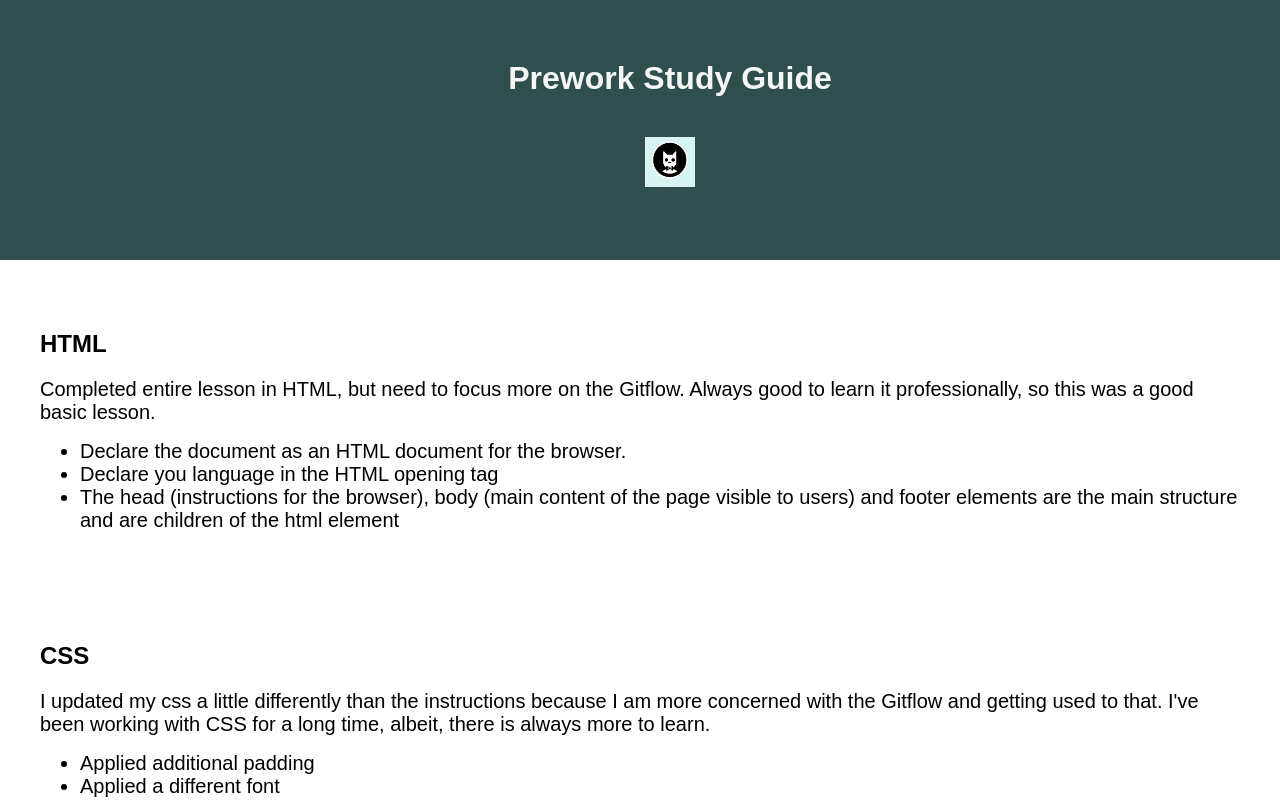
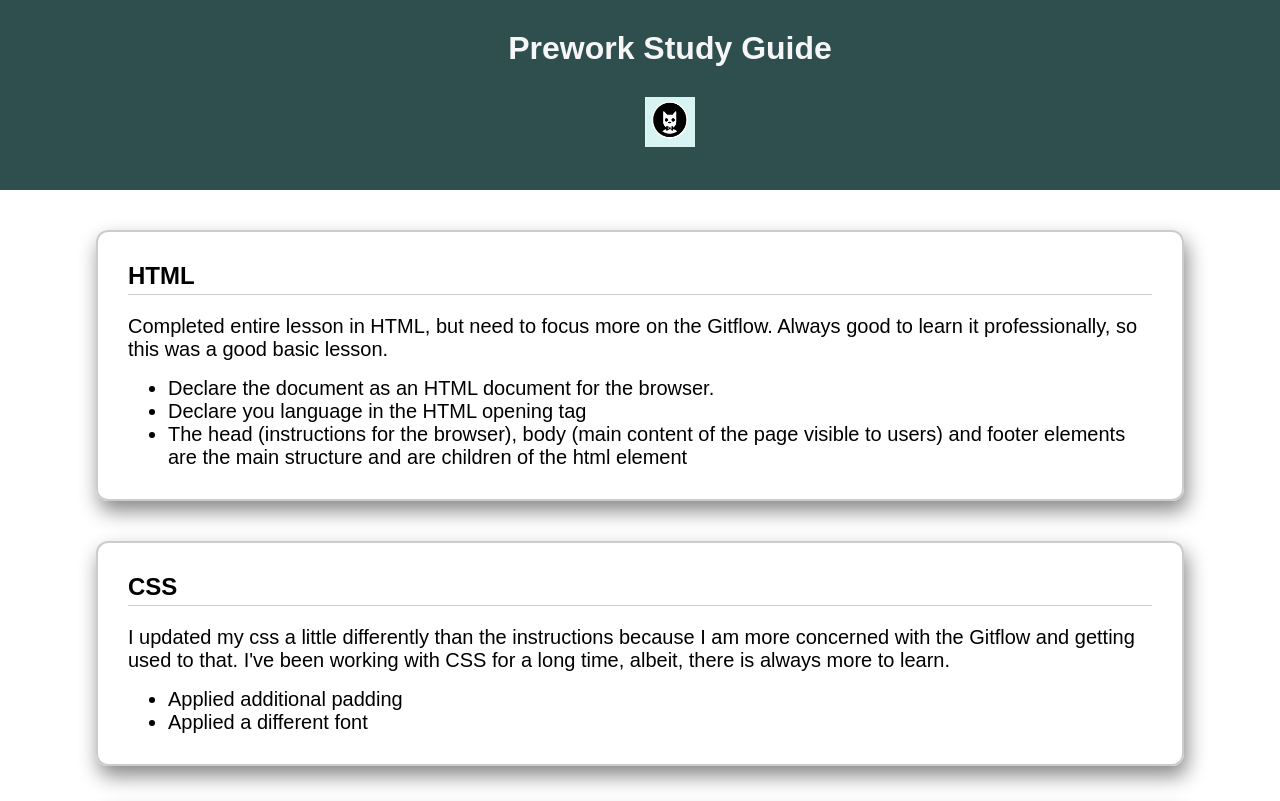
Before and after one commit to Moebirdie/prework-study-guide, a plain HTML site: page index.html in a window 1280 px wide. Shown: the top 801 px of the page. Drawn offline with Linux system fonts and the light colour scheme.

Commit message:
added card styling and some other tweaks to the header

```diff
--- a/assets/style.css
+++ b/assets/style.css
@@ -5,21 +5,27 @@
 
 header, footer {
     width: 100%;
-    height:200px;
+    height:150px;
     background-color: darkslategray;
     color: #f6f6f6;
     padding:30px;
+    padding-bottom:10px;
 }
 header h1 {
     text-align: center;
 }
-section{
+/*section {
     padding:40px;
-}
+}*/
 h1, h2 {
     text-align:left;
-    margin-top: 30px;
     margin-bottom: 20px;
+    width: 100%;
+}
+h2 {
+    border-bottom: 1px solid #ccc;
+    padding-bottom:4px;
+
 }
 img {
     display:block;
@@ -27,7 +33,7 @@ img {
     width: 50px;
     margin-left: auto;
     margin-right: auto;
-    padding-top: 20px;
+    padding-top: 10px;
 }
 ul, ol {
     padding-left:40px;
@@ -40,3 +46,11 @@ p {
    font-size: 20px;
    margin-bottom: 16px;
 }
+.card {
+   width:80%;
+   margin:40px auto;
+   border: 2px solid #ccc;
+   box-shadow: 3px 10px 20px #888888;
+   padding:30px;
+   border-radius: 12px;
+}
```
